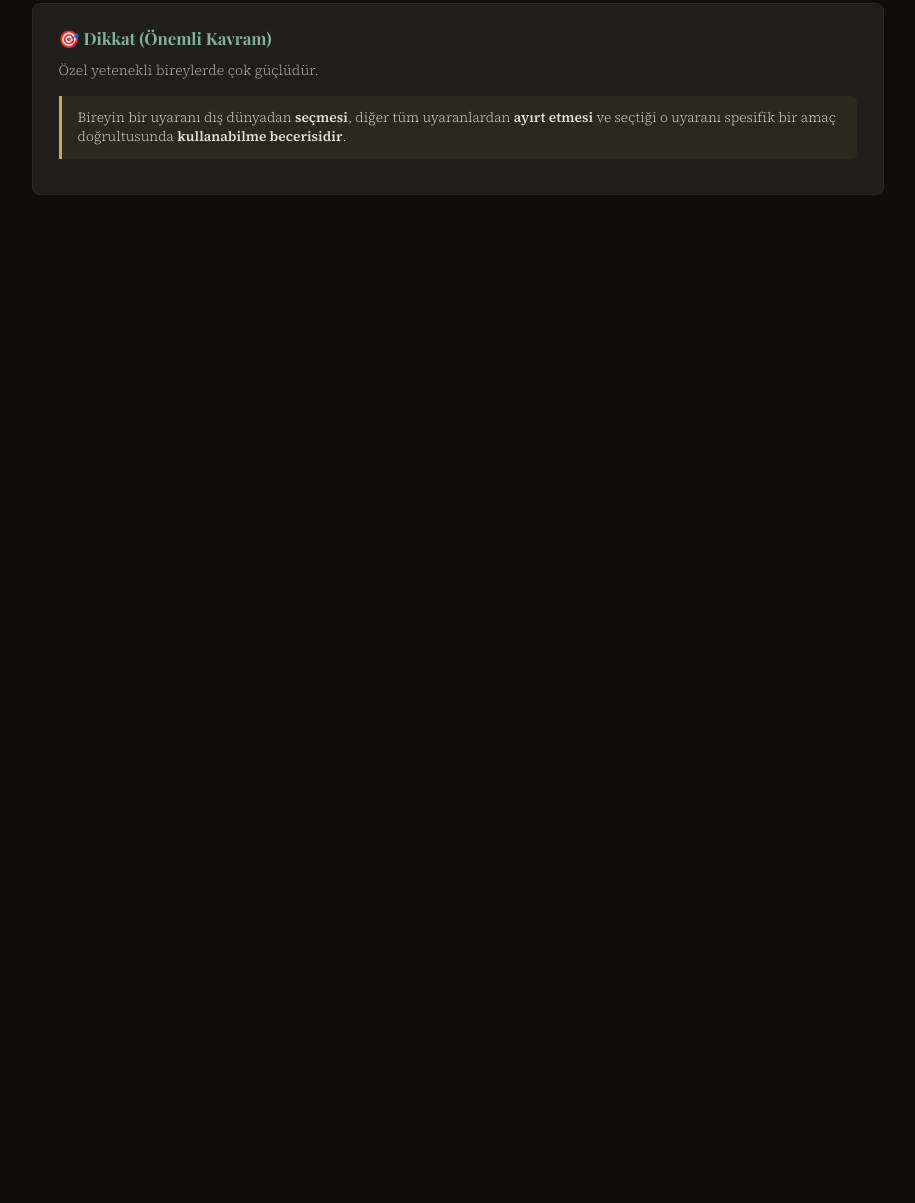
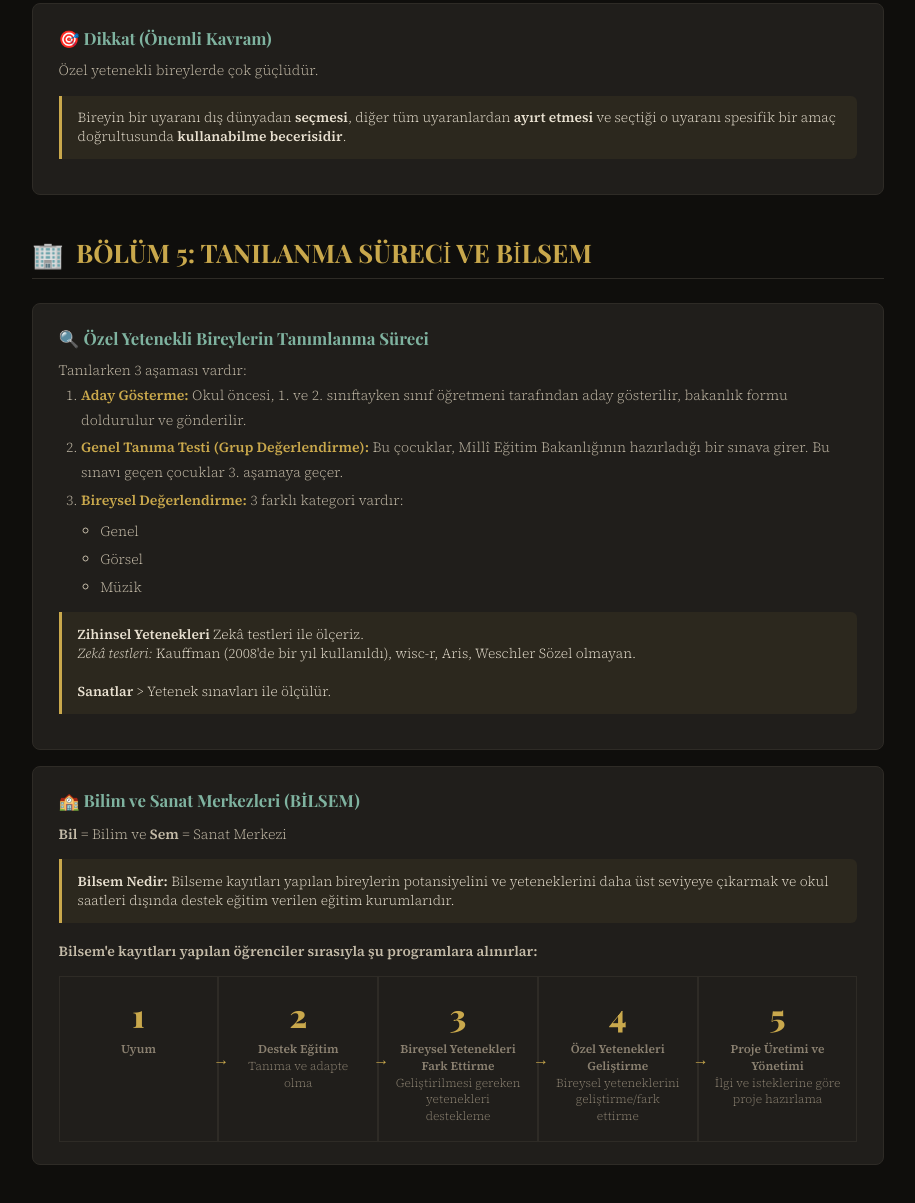
Before and after one commit to alperengolge3-tech/ozellyetenekvize, a plain HTML site: page index.html in a window 1280 px wide. Shown: the part 4720-5923 px from the top of the page, without its empty margins (182-1097 px from the left). Before the commit the page ends 5027 px from the top, so only its background shows below. Drawn offline with nearby package versions, Linux system fonts and the light colour scheme.

Commit message:
Update index.html

```diff
--- a/index.html
+++ b/index.html
@@ -752,6 +752,61 @@
     </div>
   </div>
 
+
+  <div class="section-title"><span>🏢</span> BÖLÜM 5: TANILANMA SÜRECİ VE BİLSEM</div>
+
+  <div class="card" data-tags="tanılanma bilsem aday genel bireysel zeka">
+    <div class="card-title">🔍 Özel Yetenekli Bireylerin Tanımlanma Süreci</div>
+    <p>Tanılarken 3 aşaması vardır:</p>
+    <ol style="padding-left:1.4rem; font-size:0.87rem; line-height:2; color:#c4bba8">
+      <li><span class="highlight">Aday Gösterme:</span> Okul öncesi, 1. ve 2. sınıftayken sınıf öğretmeni tarafından aday gösterilir, bakanlık formu doldurulur ve gönderilir.</li>
+      <li><span class="highlight">Genel Tanıma Testi (Grup Değerlendirme):</span> Bu çocuklar, Millî Eğitim Bakanlığının hazırladığı bir sınava girer. Bu sınavı geçen çocuklar 3. aşamaya geçer.</li>
+      <li><span class="highlight">Bireysel Değerlendirme:</span> 3 farklı kategori vardır:
+        <ul style="margin-top:0.4rem; margin-bottom:0.4rem;">
+          <li>Genel</li>
+          <li>Görsel</li>
+          <li>Müzik</li>
+        </ul>
+      </li>
+    </ol>
+    <div class="important">
+      <strong>Zihinsel Yetenekleri</strong> Zekâ testleri ile ölçeriz.<br>
+      <em>Zekâ testleri:</em> Kauffman (2008'de bir yıl kullanıldı), wisc-r, Aris, Weschler Sözel olmayan.<br><br>
+      <strong>Sanatlar</strong> > Yetenek sınavları ile ölçülür.
+    </div>
+  </div>
+
+  <div class="card" data-tags="bilsem bilim sanat uyum destek proje">
+    <div class="card-title">🏫 Bilim ve Sanat Merkezleri (BİLSEM)</div>
+    <p><strong>Bil</strong> = Bilim ve <strong>Sem</strong> = Sanat Merkezi</p>
+    <div class="important">
+      <strong>Bilsem Nedir:</strong> Bilseme kayıtları yapılan bireylerin potansiyelini ve yeteneklerini daha üst seviyeye çıkarmak ve okul saatleri dışında destek eğitim verilen eğitim kurumlarıdır.
+    </div>
+    <p style="margin-top:1rem;"><strong>Bilsem'e kayıtları yapılan öğrenciler sırasıyla şu programlara alınırlar:</strong></p>
+    <div class="steps" style="margin-top:0.8rem;">
+      <div class="step-item">
+        <span class="step-num">1</span>
+        <div class="step-text"><strong>Uyum</strong></div>
+      </div>
+      <div class="step-item">
+        <span class="step-num">2</span>
+        <div class="step-text"><strong>Destek Eğitim</strong><br>Tanıma ve adapte olma</div>
+      </div>
+      <div class="step-item">
+        <span class="step-num">3</span>
+        <div class="step-text"><strong>Bireysel Yetenekleri Fark Ettirme</strong><br>Geliştirilmesi gereken yetenekleri destekleme</div>
+      </div>
+      <div class="step-item">
+        <span class="step-num">4</span>
+        <div class="step-text"><strong>Özel Yetenekleri Geliştirme</strong><br>Bireysel yeteneklerini geliştirme/fark ettirme</div>
+      </div>
+      <div class="step-item">
+        <span class="step-num">5</span>
+        <div class="step-text"><strong>Proje Üretimi ve Yönetimi</strong><br>İlgi ve isteklerine göre proje hazırlama</div>
+      </div>
+    </div>
+  </div>
+
 </div><div class="section" id="sec-kuramcilar">
   <div class="timeline">
 
```
